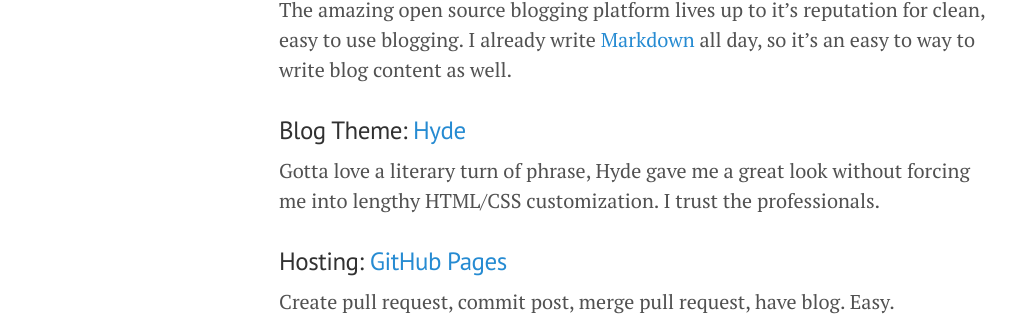
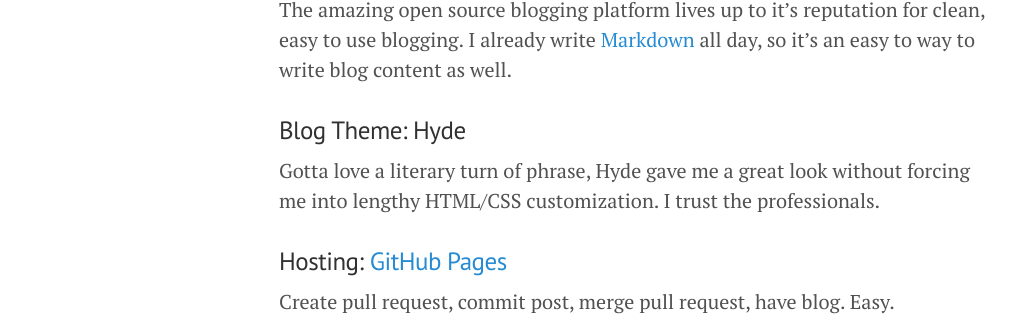
Before and after one commit to sroberts/sroberts.github.io, a Jekyll site: the page built from _posts/2014-02-12-open-source-blog.md, in a window 1280 px wide and 900 px high, scrolled down 648 px. Shown: the part 146-462 px from the top of the window, without its empty margins (1-1017 px from the left). Built offline with Jekyll 4.4.1, drawn with Linux system fonts in a browser that asks for light colours; nearby versions of some CDN libraries; some of the changed lines change nothing that is shown.

Commit message:
removed second andhyde.com link

```diff
--- a/_posts/2014-02-12-open-source-blog.md
+++ b/_posts/2014-02-12-open-source-blog.md
@@ -17,7 +17,7 @@
 ### Blog Package: [Jekyll](http://jekyllrb.com)
 The amazing open source blogging platform lives up to it's reputation for clean, easy to use blogging. I already write [Markdown](https://help.github.com/articles/github-flavored-markdown) all day, so it's an easy to way to write blog content as well.
 
-### Blog Theme: [Hyde](http://andhyde.com)
+### Blog Theme: Hyde
 Gotta love a literary turn of phrase, Hyde gave me a great look without forcing me into lengthy HTML/CSS customization. I trust the professionals.
 
 ### Hosting: [GitHub Pages](http://pages.github.com)
```
